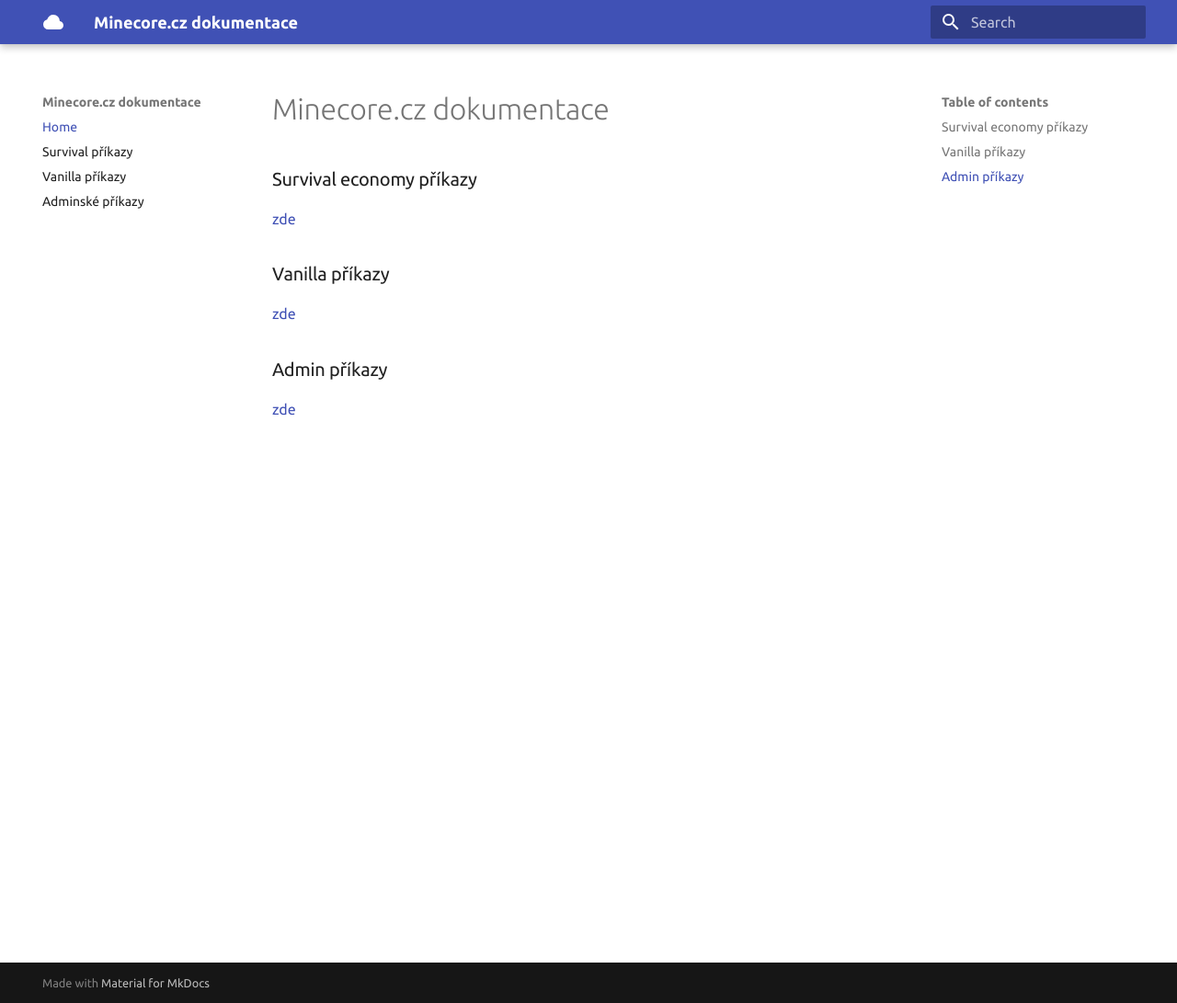
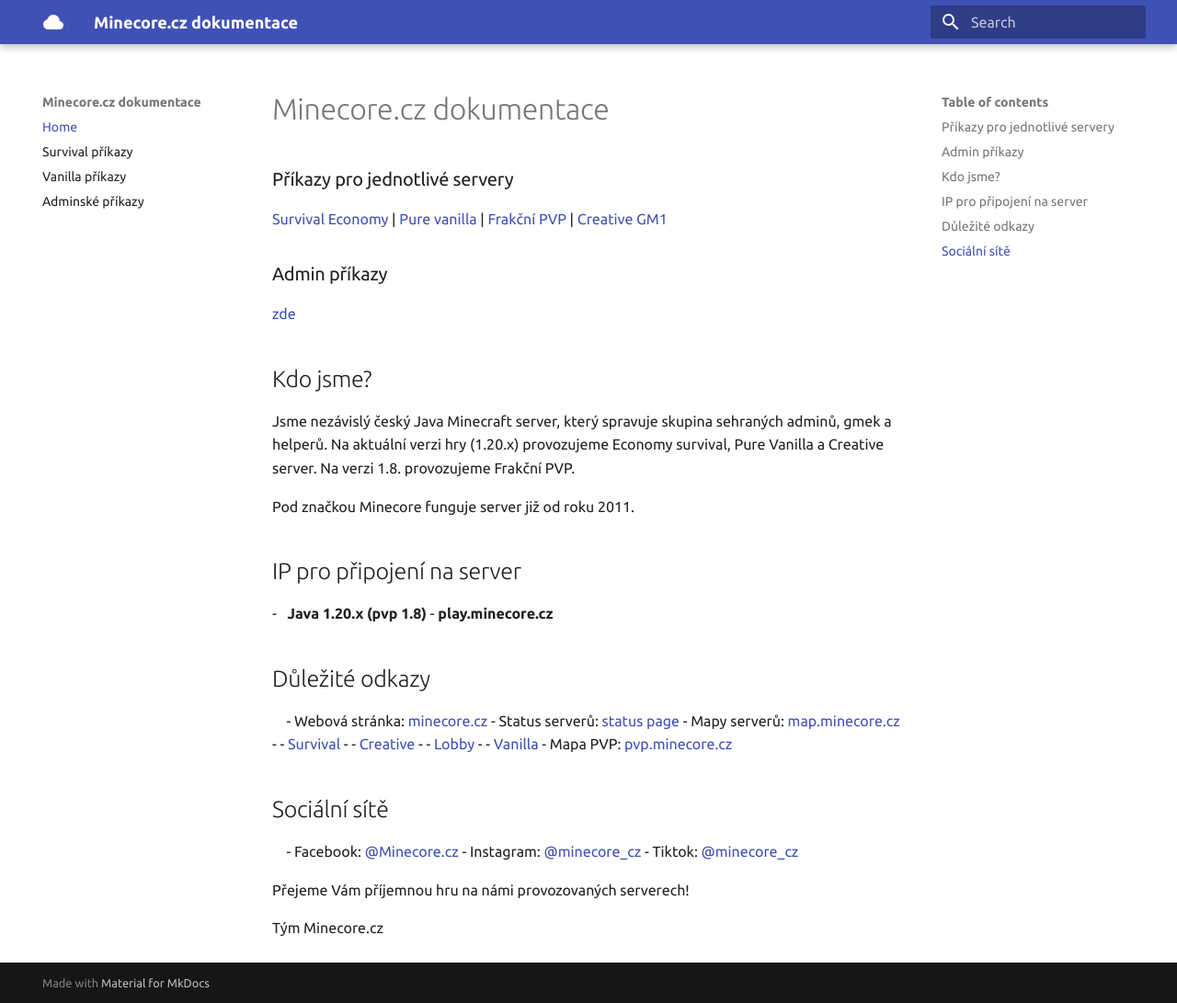
Before and after one commit to Ownercz/minecore-docs, an MkDocs documentation site: the page built from docs/index.md, in a window 1280 px wide and 1091 px high. Shown: the whole window at 92% size. Built offline with MkDocs 1.6.1 and Material for MkDocs 9.7.7, drawn with Linux system fonts in a browser that asks for light colours.

Commit message:
Update index.md

```diff
--- a/docs/index.md
+++ b/docs/index.md
@@ -1,10 +1,38 @@
 # Minecore.cz dokumentace
 
-
-### Survival economy příkazy
-[zde](/survival)
-### Vanilla příkazy
-[zde](/vanilla)
+### Příkazy pro jednotlivé servery
+[Survival Economy](/survival) | [Pure vanilla](/vanilla) | [Frakční PVP](/pvp) | [Creative GM1](/creative)
 
 ### Admin příkazy
 [zde](/admin)
+
+## Kdo jsme?
+
+Jsme nezávislý český Java Minecraft server, který spravuje skupina sehraných adminů, gmek a helperů. Na aktuální verzi hry (1.20.x) provozujeme Economy survival, Pure Vanilla a Creative server. Na verzi 1.8. provozujeme Frakční PVP.
+
+Pod značkou Minecore funguje server již od roku 2011.
+
+## IP pro připojení na server
+-⠀**Java 1.20.x (pvp 1.8)**
+- **play.minecore.cz**
+
+## Důležité odkazy
+⠀
+- Webová stránka: [minecore.cz](https://minecore.cz)
+- Status serverů: [status page](status.lipovcan.cz/status/minecorecz)
+- Mapy serverů: [map.minecore.cz](https://map.minecore.cz)
+- - [Survival](https://survival.minecore.cz)
+- - [Creative](https://creative.minecore.cz)
+- - [Lobby](https://lobby.minecore.cz)
+- - [Vanilla](https://vanilla.minecore.cz)
+- Mapa PVP: [pvp.minecore.cz](https://pvp.minecore.cz)
+
+## Sociální sítě
+⠀
+- Facebook: [@Minecore.cz](https://www.facebook.com/Minecore.cz)
+- Instagram: [@minecore_cz](https://www.instagram.com/minecore_cz)
+- Tiktok: [@minecore_cz](https://www.tiktok.com/@minecore_cz)
+
+Přejeme Vám příjemnou hru na námi provozovaných serverech!
+
+Tým Minecore.cz
```
